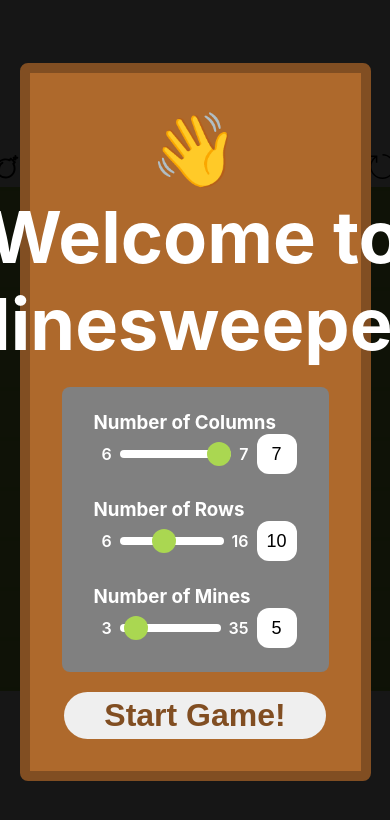
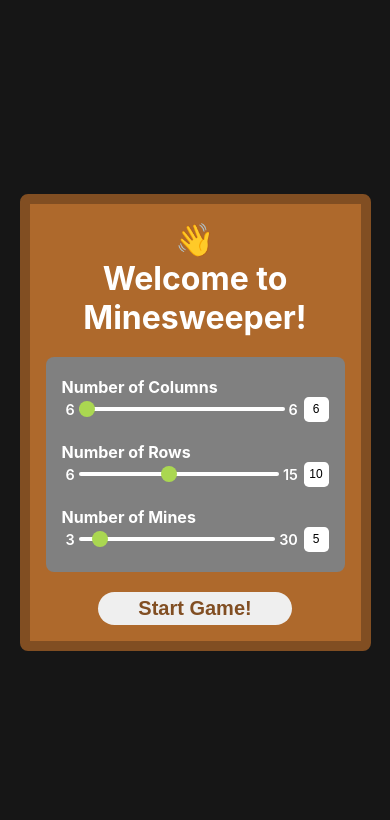
Before and after one commit to BriHan-Tech/Minesweeper, a React (Create React App) app: page / in a window 390 px wide. Shown: the top 820 px of the page. Built offline with nearby package versions, Linux system fonts and the light colour scheme.

Commit message:
🎨 - Made app responsive

```diff
--- a/src/components/App/App.tsx
+++ b/src/components/App/App.tsx
@@ -34,6 +34,7 @@ const App = () => {
           {(gameStatus === "W" || gameStatus === "L") && <GameFinishedPopup />}
         </AnimatePresence>
 
+        {gameStatus != "" && (
           <div className="container">
             <div
               className="toolbar"
@@ -68,6 +69,7 @@ const App = () => {
             </div>
             <Board />
           </div>
+        )}
       </GameContext.Provider>
     </GameSettingsContext.Provider>
   );
--- a/src/components/GameFinishedPopup/GameFinishedPopup.scss
+++ b/src/components/GameFinishedPopup/GameFinishedPopup.scss
@@ -27,25 +27,4 @@
         color: #fff;
         padding-bottom: 1rem;
     }
-
-    &__btn {
-        padding: 5px 40px;
-        font-size: 2rem;
-        text-decoration: none;
-        border-radius: 4rem;
-        transition: all .2s;
-        border: none;
-        font-weight: 600;
-        color: var(--dark-brown);
-
-        &:hover {
-            cursor: pointer;
-            transform: translateY(-3px);
-            -webkit-transform: translateY(-3px);
-            -moz-transform: translateY(-3px);
-            -ms-transform: translateY(-3px);
-            -o-transform: translateY(-3px);
-            box-shadow: 0 1rem 2rem rgba(#000,.2);
-        }
-    }
 }
--- a/src/components/GameFinishedPopup/GameFinishedPopup.tsx
+++ b/src/components/GameFinishedPopup/GameFinishedPopup.tsx
@@ -32,7 +32,7 @@ const GameFinishedPopup = () => {
           {gameStatus === "W" ? "You Win!" : "You Lose!"}
         </h1>
         <button
-          className="popup__btn"
+          className="btn"
           onClick={() => {
             setGameStatus("");
           }}
--- a/src/components/Settings/Settings.scss
+++ b/src/components/Settings/Settings.scss
@@ -38,5 +38,36 @@
             }
         }
     }
+}
 
+@media screen and (max-width: 600px) {
+    .settings-popup {
+        &__title {
+            font-size: 3rem;
+        }
+    }
 }
+
+@media screen and (max-width: 425px) {
+.settings-popup {
+    padding: 1rem 1rem;
+
+    &__title {
+        font-size: 2rem;
+    }
+
+    &__settings {
+        margin: 20px 0;
+        padding: 0 1rem 1.25rem 1rem;
+
+        &__slider {
+            padding: 1.25rem 0 0 0 ;
+
+            &__label {
+                color: white;
+                font-size: 1rem;
+            }
+        }
+    }
+}
+}
--- a/src/components/Settings/Settings.tsx
+++ b/src/components/Settings/Settings.tsx
@@ -39,11 +39,11 @@ const Settings = () => {
   };
 
   const calculateMaxCols = (): number => {
-    return Math.floor(windowWidth / CELL_SIZE);
+    return Math.floor(windowWidth / CELL_SIZE) - 1;
   };
 
   const calculateMaxRows = (): number => {
-    return Math.floor(windowHeight / CELL_SIZE);
+    return Math.floor(windowHeight / CELL_SIZE) - 1;
   };
 
   // Maximum values
@@ -147,7 +147,7 @@ const Settings = () => {
           </div>
         </div>
 
-        <button className="popup__btn" onClick={startGame}>
+        <button className="btn" onClick={startGame}>
           Start Game!
         </button>
       </motion.div>
--- a/src/components/Slider/Slider.scss
+++ b/src/components/Slider/Slider.scss
@@ -106,3 +106,46 @@
         }
     }
 }
+
+@media screen and (max-width: 425px) {
+    .slider {
+        &__label {
+            padding: 0.25rem;
+            font-size: 0.9rem;
+        }
+
+        &__range-slider {
+            &::-webkit-slider-thumb {
+                margin-top: -0.35rem;
+                background-color: var(--green);
+                height: 1rem;
+                width: 1rem;
+            }
+
+            &::-webkit-slider-runnable-track {
+                height: 0.25rem;
+            }
+
+            &::-moz-range-track {
+                height: 0.25rem;
+            }
+
+            &::-moz-range-thumb {
+                height: 1rem;
+                width: 1rem;
+            }
+        }
+
+        &__number-input {
+            width: 25px;
+            height: 25px;
+            font-size: 0.75rem;
+            padding: 0;
+            border-radius: .3rem;
+            -webkit-border-radius: .3rem;
+            -moz-border-radius: .3rem;
+            -ms-border-radius: .3rem;
+            -o-border-radius: .3rem;
+        }
+    }
+}
--- a/src/index.scss
+++ b/src/index.scss
@@ -1,3 +1,5 @@
+@import "./styles/button";
+
 *,
 *::before,
 *::after {
--- /dev/null
+++ b/src/styles/_button.scss
@@ -0,0 +1,26 @@
+.btn {
+    padding: 5px 40px;
+    font-size: 2rem;
+    text-decoration: none;
+    border-radius: 4rem;
+    transition: all .2s;
+    border: none;
+    font-weight: 600;
+    color: var(--dark-brown);
+
+    &:hover {
+        cursor: pointer;
+        transform: translateY(-3px);
+        -webkit-transform: translateY(-3px);
+        -moz-transform: translateY(-3px);
+        -ms-transform: translateY(-3px);
+        -o-transform: translateY(-3px);
+        box-shadow: 0 1rem 2rem rgba(#000,.2);
+    }
+}
+
+@media screen and (max-width: 400px) {
+    .btn {
+        font-size: 1.25rem;
+    }
+}
```
Lines whose indentation alone changed are shown as unchanged.
